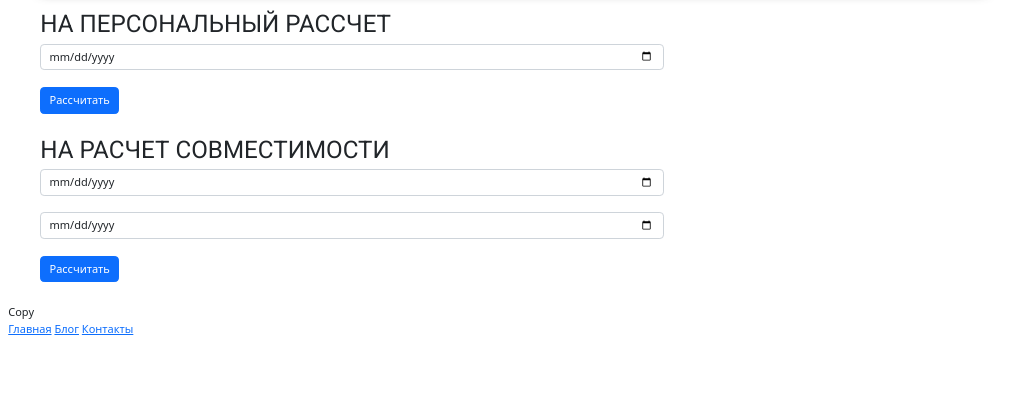
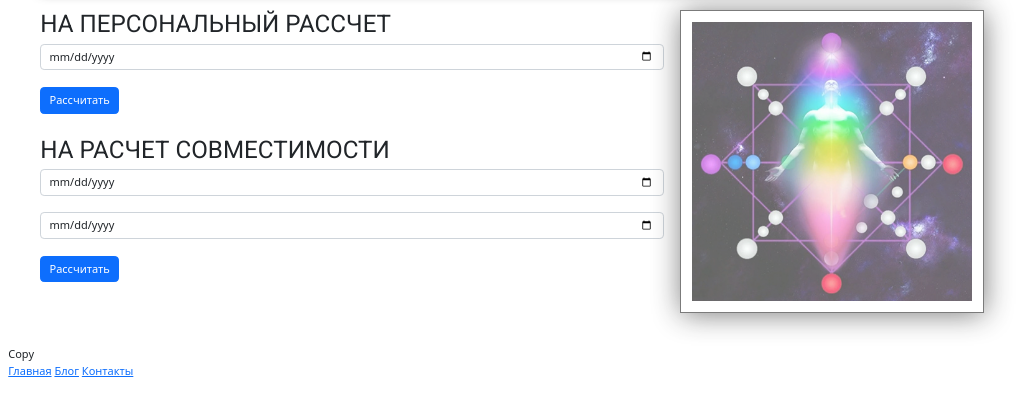
Before and after one commit to Olmeksky/matrix_fate2, a PHP site: page / in a window 1024 px wide. Shown: the part 56-472 px from the top of the page. Run offline with PHP 8.4, Linux system fonts and the light colour scheme.

Commit message:
Update styler.css

```diff
--- a/css/styler.css
+++ b/css/styler.css
@@ -617,7 +617,6 @@ tr.seven td {
 }
 @media (min-width: 992px) and (max-width: 1200px) {
 	html{font-size: 11px;}
-	.banners{display:none;}
 	.scheme {
 		width: 100%;
 	}
```
